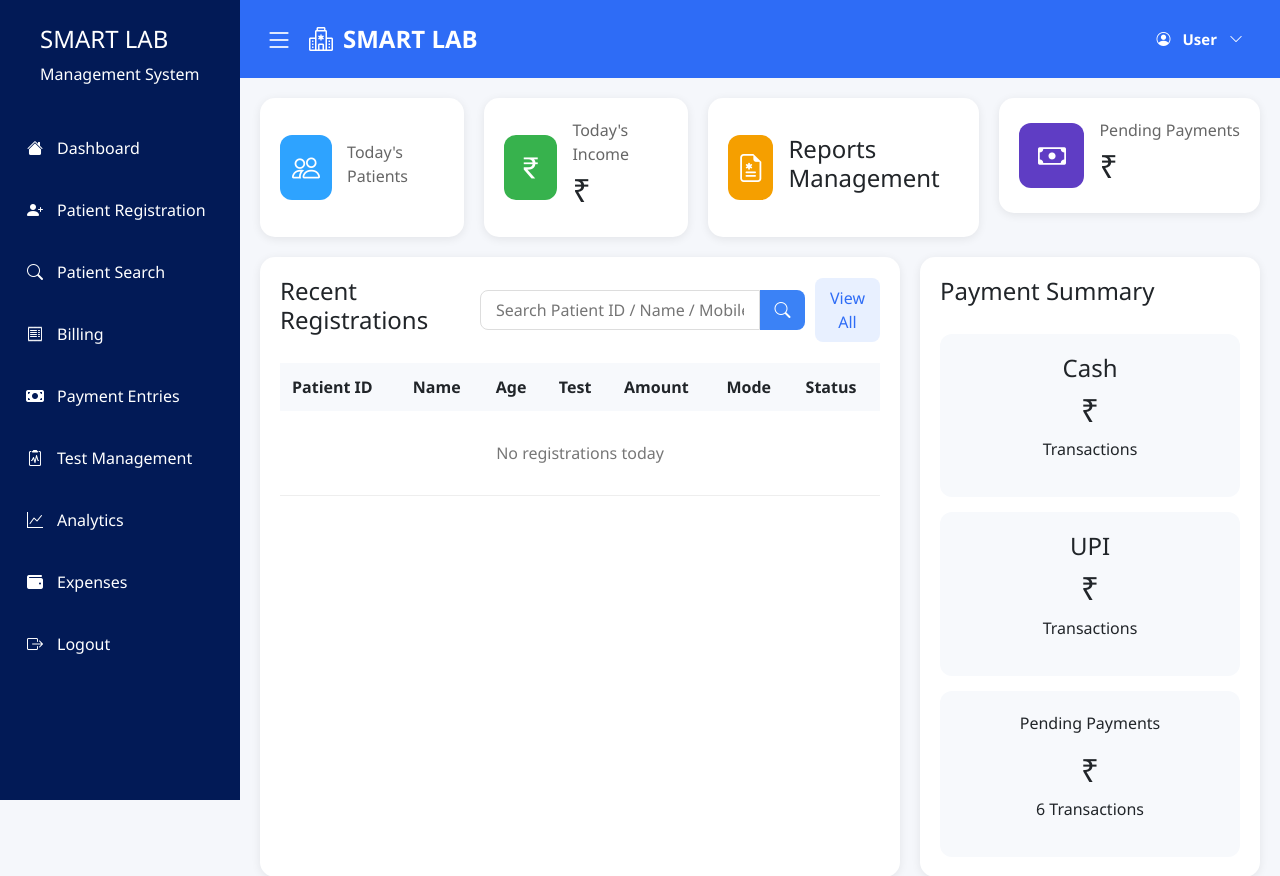
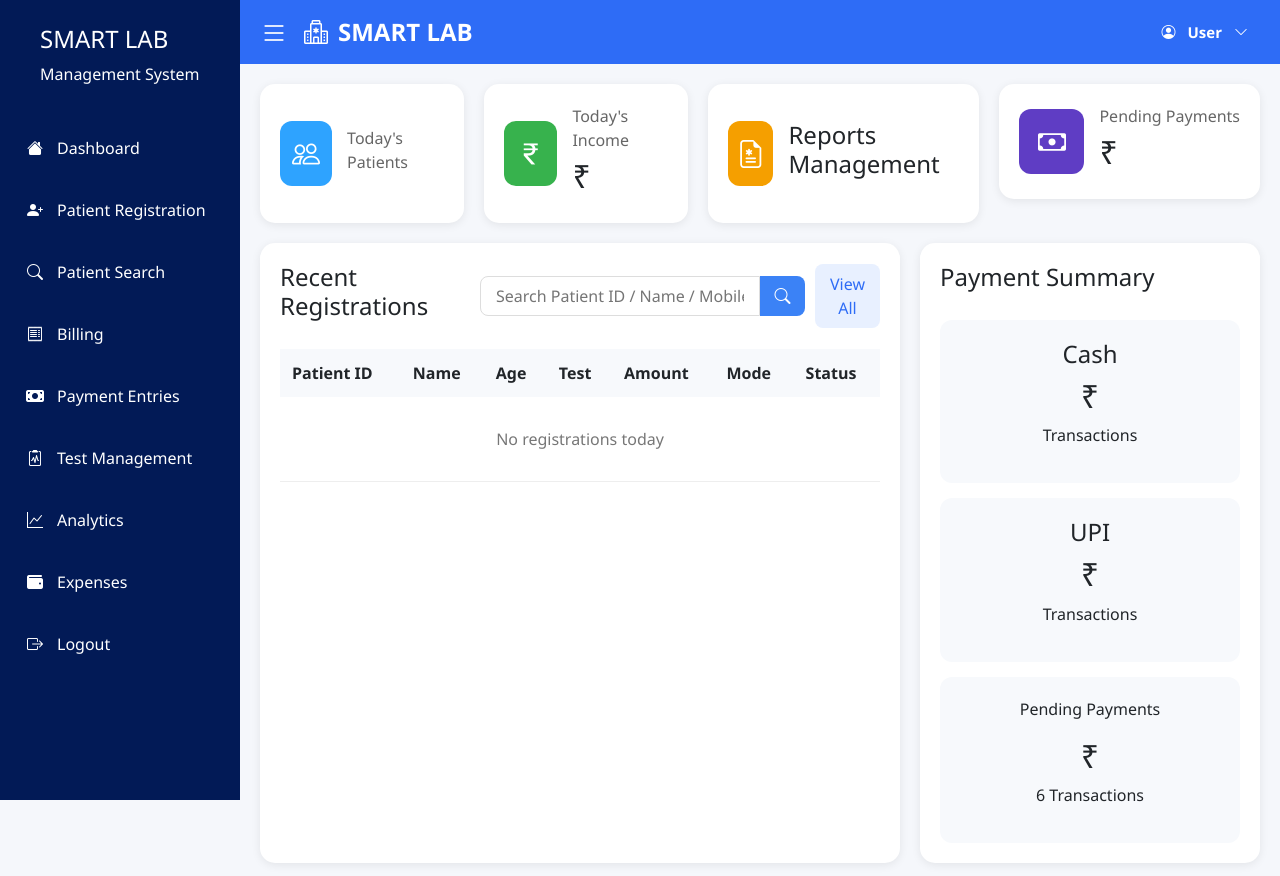
Before and after one commit to Adityapawar226/smart-laborotroy-system, a Flask app: template templates/dashboard.html in a window 1280 px wide. Shown: the top 876 px of the page. Run offline with Flask 3, Linux system fonts and the light colour scheme; the template is opened without the code that fills it, so the values that code supplies are empty; parts of the project's set-up code (start-up, migrations or seed data) failed here and were passed over.

Commit message:
Initial commit - Diagnora

```diff
--- a/static/css/dashboard.css
+++ b/static/css/dashboard.css
@@ -56,15 +56,15 @@ body{
     margin-left:240px;
 }
 
-.topbar{
-    background:#2e6cf6;
-    color:white;
-    padding:18px 25px;
-    display:flex;
-    justify-content:space-between;
-    align-items:center;
+.topbar {
+    background: #2e6cf6;
+    color: white;
+    padding: 10px 20px; /* Reduced height */
+    min-height: 64px;
+    display: flex;
+    justify-content: space-between;
+    align-items: center;
 }
-
 .left{
     display:flex;
     align-items:center;
```
